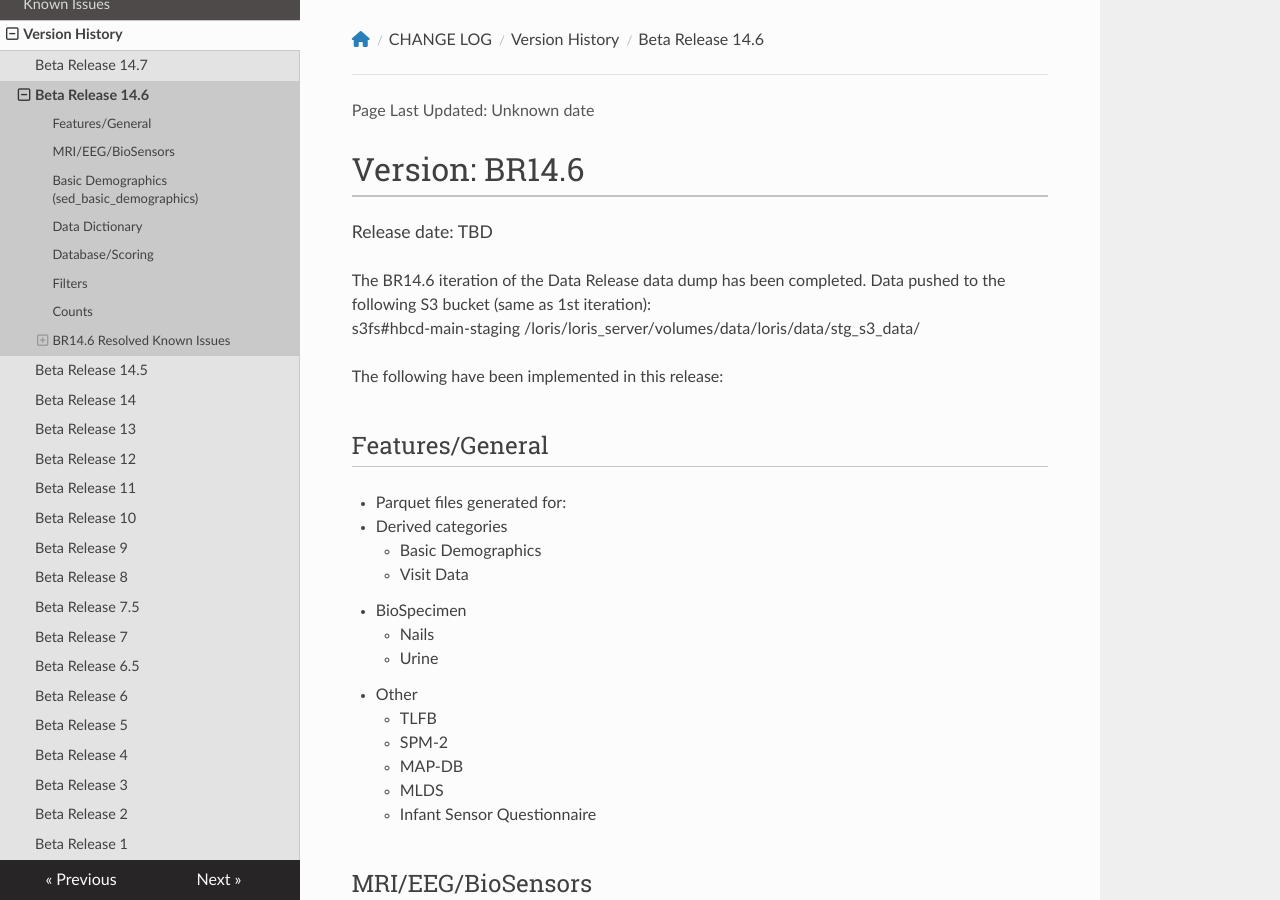
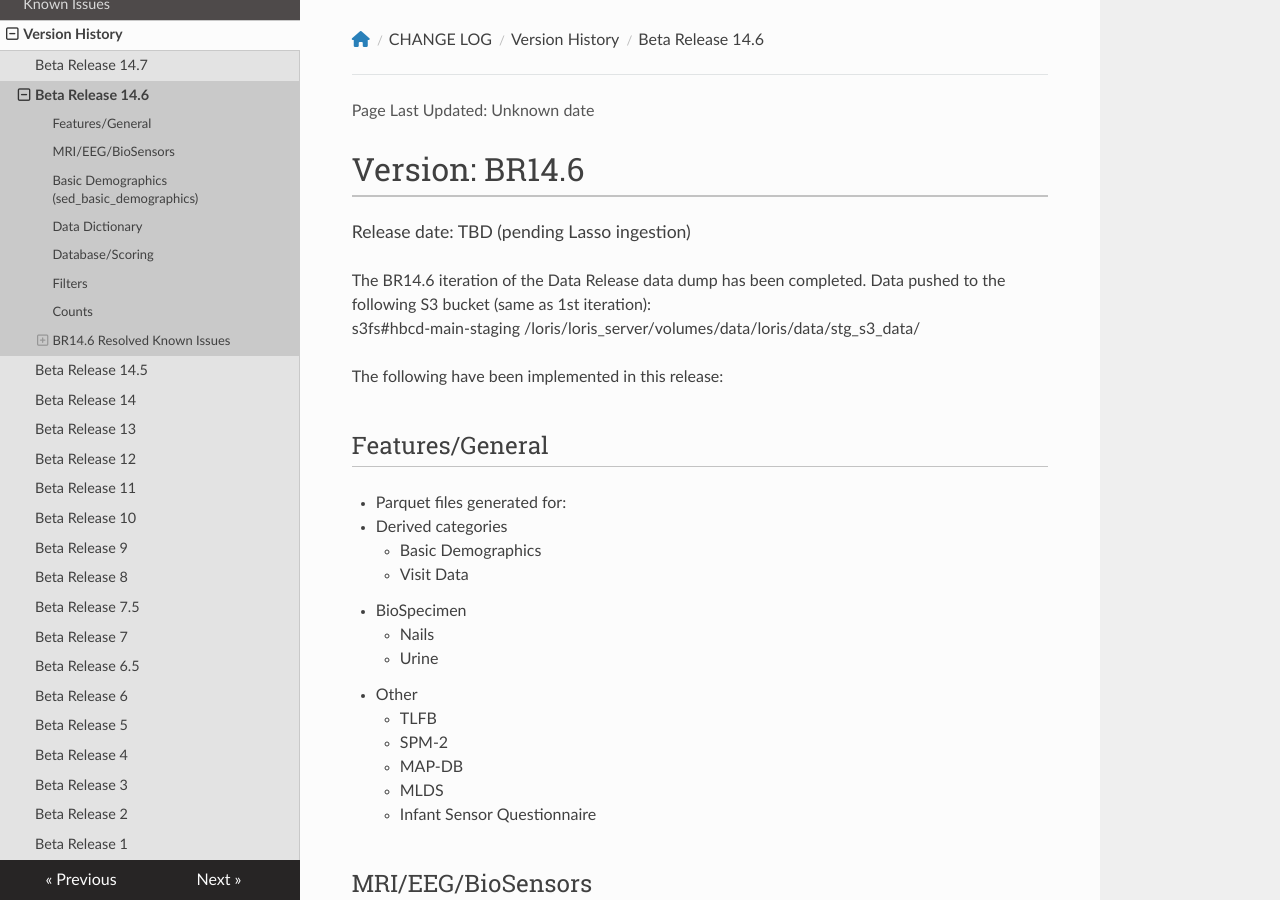
Before and after one commit to DCAN-Labs/hbcd-docs-internal, an MkDocs documentation site: the page built from docs/changelog/versions/BR14.6.md, in a window 1280 px wide and 900 px high. Built offline with MkDocs 1.6.1, drawn with Linux system fonts in a browser that asks for light colours; nearby versions of some CDN libraries.

Commit message:
add pending note to 14.6

```diff
--- a/docs/changelog/versions/BR14.6.md
+++ b/docs/changelog/versions/BR14.6.md
@@ -1,5 +1,5 @@
 # Version: BR14.6
-<p style="font-size: 1.1em">Release date: TBD</p>
+<p style="font-size: 1.1em">Release date: TBD (pending Lasso ingestion)</p>
 
 The BR14.6 iteration of the Data Release data dump has been completed. Data pushed to the following S3 bucket (same as 1st iteration):
 s3fs#hbcd-main-staging 	/loris/loris_server/volumes/data/loris/data/stg_s3_data/
```
